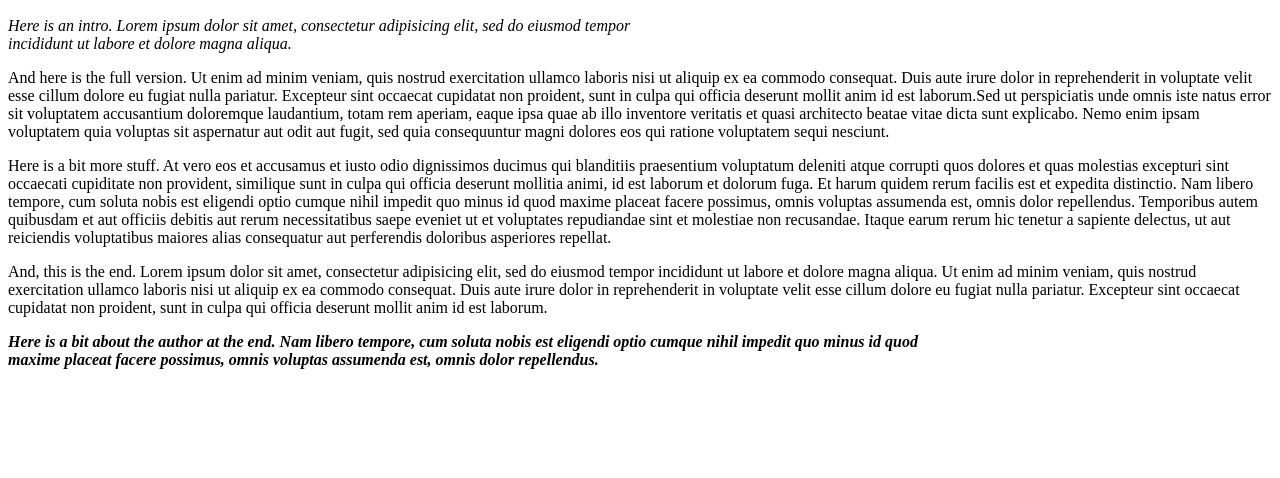
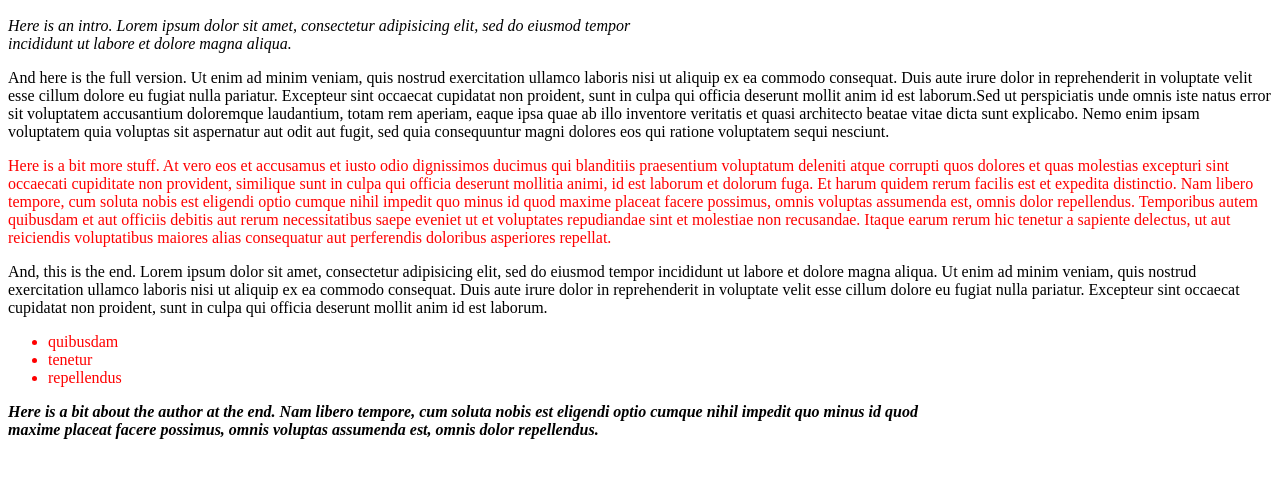
Before and after one commit to webquiza/practice-css-classes, a plain HTML site: page index.html in a window 1280 px wide. Shown: the part 110-588 px from the top of the page. Drawn offline with Linux system fonts and the light colour scheme.

Commit message:
add css class to multiple <p> tags

```diff
--- a/css/styles.css
+++ b/css/styles.css
@@ -8,3 +8,7 @@ p.author {
   font-style: italic;
   font-weight: bold;
 }
+
+.important {
+  color: red;
+}
--- a/index.html
+++ b/index.html
@@ -14,9 +14,16 @@
 
   <p>And here is the full version. Ut enim ad minim veniam, quis nostrud exercitation ullamco laboris nisi ut aliquip ex ea commodo consequat. Duis aute irure dolor in reprehenderit in voluptate velit esse cillum dolore eu fugiat nulla pariatur. Excepteur sint occaecat cupidatat non proident, sunt in culpa qui officia deserunt mollit anim id est laborum.Sed ut perspiciatis unde omnis iste natus error sit voluptatem accusantium doloremque laudantium, totam rem aperiam, eaque ipsa quae ab illo inventore veritatis et quasi architecto beatae vitae dicta sunt explicabo. Nemo enim ipsam voluptatem quia voluptas sit aspernatur aut odit aut fugit, sed quia consequuntur magni dolores eos qui ratione voluptatem sequi nesciunt.</p>
 
-  <p>Here is a bit more stuff. At vero eos et accusamus et iusto odio dignissimos ducimus qui blanditiis praesentium voluptatum deleniti atque corrupti quos dolores et quas molestias excepturi sint occaecati cupiditate non provident, similique sunt in culpa qui officia deserunt mollitia animi, id est laborum et dolorum fuga. Et harum quidem rerum facilis est et expedita distinctio. Nam libero tempore, cum soluta nobis est eligendi optio cumque nihil impedit quo minus id quod maxime placeat facere possimus, omnis voluptas assumenda est, omnis dolor repellendus. Temporibus autem quibusdam et aut officiis debitis aut rerum necessitatibus saepe eveniet ut et voluptates repudiandae sint et molestiae non recusandae. Itaque earum rerum hic tenetur a sapiente delectus, ut aut reiciendis voluptatibus maiores alias consequatur aut perferendis doloribus asperiores repellat.</p>
+  <p class="important">Here is a bit more stuff. At vero eos et accusamus et iusto odio dignissimos ducimus qui blanditiis praesentium voluptatum deleniti atque corrupti quos dolores et quas molestias excepturi sint occaecati cupiditate non provident, similique sunt in culpa qui officia deserunt mollitia animi, id est laborum et dolorum fuga. Et harum quidem rerum facilis est et expedita distinctio. Nam libero tempore, cum soluta nobis est eligendi optio cumque nihil impedit quo minus id quod maxime placeat facere possimus, omnis voluptas assumenda est, omnis dolor repellendus. Temporibus autem quibusdam et aut officiis debitis aut rerum necessitatibus saepe eveniet ut et voluptates repudiandae sint et molestiae non recusandae. Itaque earum rerum hic tenetur a sapiente delectus, ut aut reiciendis voluptatibus maiores alias consequatur aut perferendis doloribus asperiores repellat.</p>
+
 
   <p>And, this is the end. Lorem ipsum dolor sit amet, consectetur adipisicing elit, sed do eiusmod tempor incididunt ut labore et dolore magna aliqua. Ut enim ad minim veniam, quis nostrud exercitation ullamco laboris nisi ut aliquip ex ea commodo consequat. Duis aute irure dolor in reprehenderit in voluptate velit esse cillum dolore eu fugiat nulla pariatur. Excepteur sint occaecat cupidatat non proident, sunt in culpa qui officia deserunt mollit anim id est laborum.</p>
+
+  <ul class="important">
+    <li>quibusdam</li>
+    <li>tenetur</li>
+    <li>repellendus</li>
+  </ul>
 
   <p class="author">Here is a bit about the author at the end. Nam libero tempore, cum soluta nobis est eligendi optio cumque nihil impedit quo minus id quod maxime placeat facere possimus, omnis voluptas assumenda est, omnis dolor repellendus.</p>
 </body>
```
